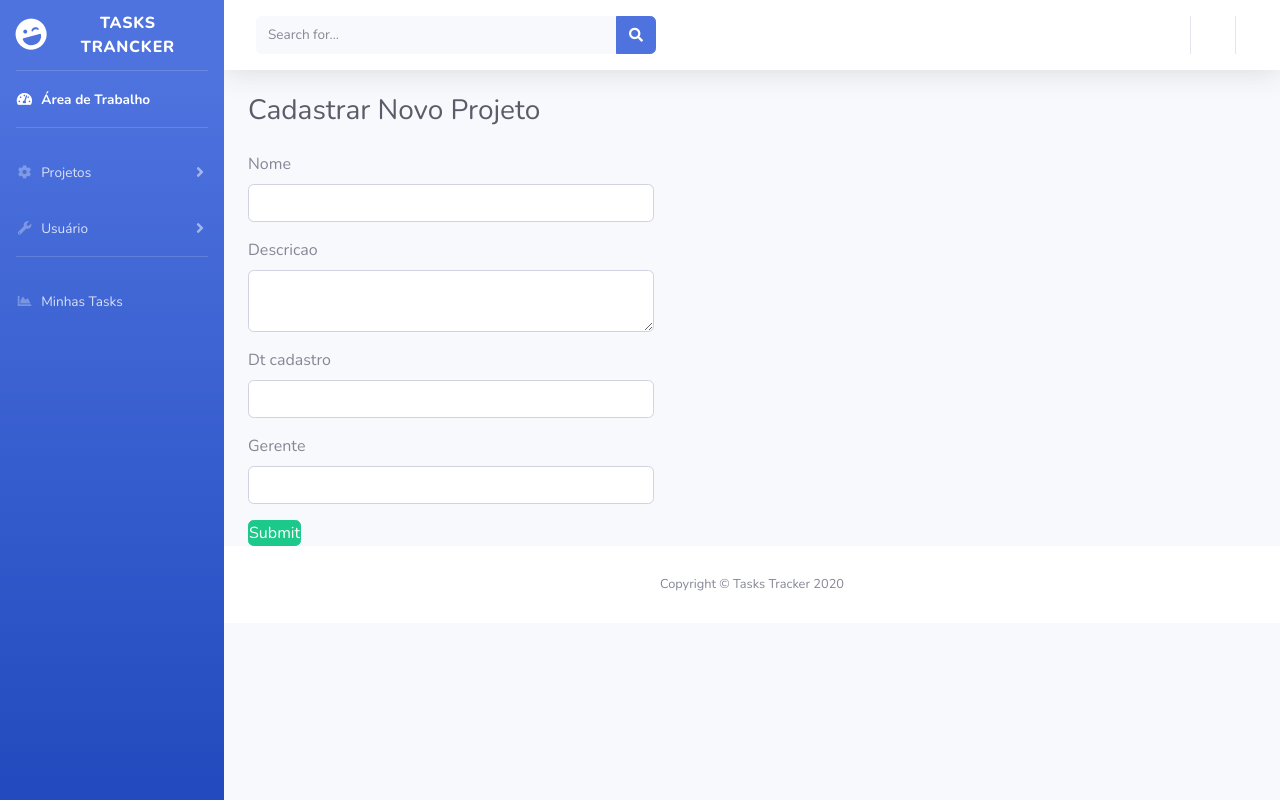
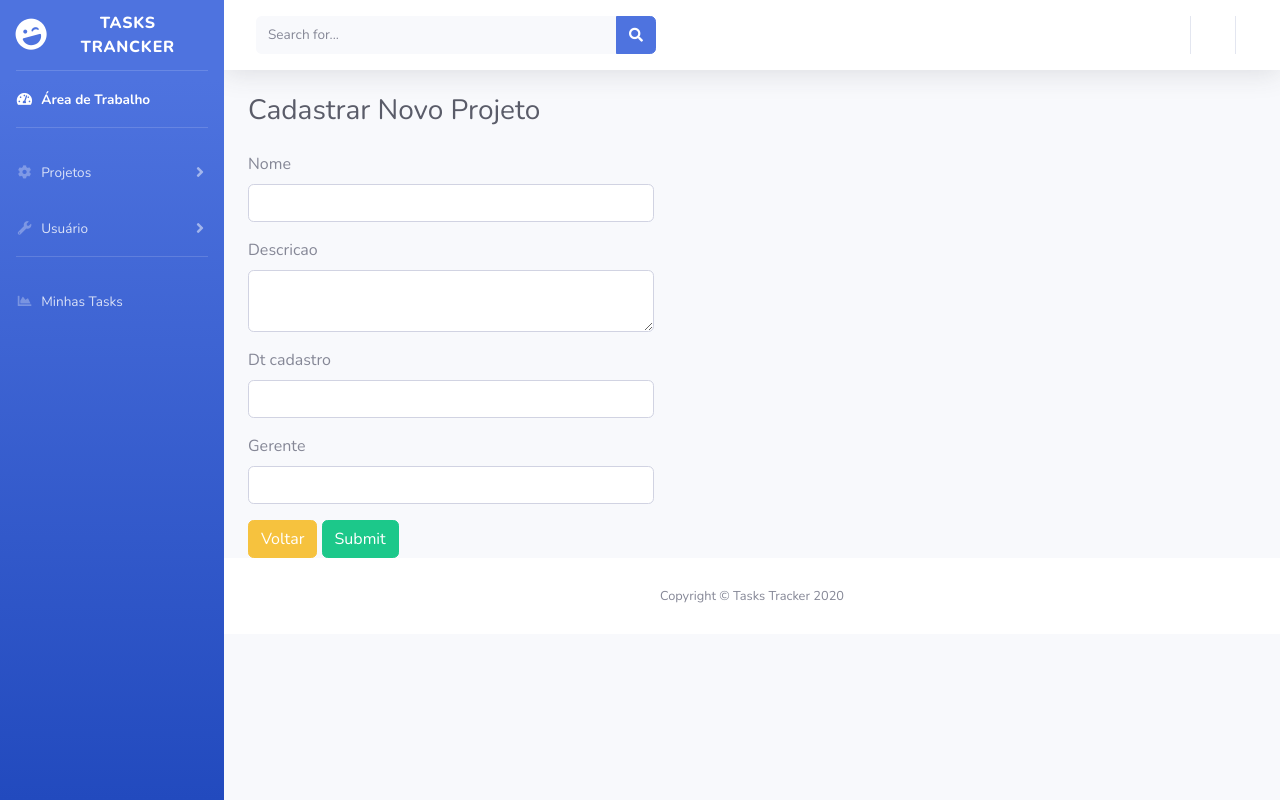
Before and after one commit to he--/tasks-tracker, a Symfony app: template templates/novo-projeto.html.twig in a window 1280 px wide. Run offline with Twig, Linux system fonts and the light colour scheme; the template is opened without the code that fills it, so the values that code supplies are empty; form fields are guessed from the names that the template uses; some libraries are stand-ins or nearby versions.

Commit message:
Atualiza ícones dos botões

```diff
--- a/templates/lista-projetos.html.twig
+++ b/templates/lista-projetos.html.twig
@@ -34,8 +34,8 @@
                                             <td>{{ projeto.gerente }}</td>
                                             <td>{{ projeto.dtCadastro| date("m/d/Y") }}</td>
                                             <td>
-                                                <a href="editar/{{ projeto.id }}" class="btn btn-success btn-circle btn-sm">
-                                                    <i class="fas fa-check"></i>
+                                                <a href="editar/{{ projeto.id }}" class="btn btn-info btn-circle btn-sm">
+                                                    <i class="fas fa-edit"></i>
                                                 </a>
                                                 <a href="{{ path('visualizar_projeto', {'projeto': projeto.id}) }}" class="btn btn-danger btn-circle btn-sm">
                                                     <i class="fas fa-trash"></i>
--- a/templates/novo-projeto.html.twig
+++ b/templates/novo-projeto.html.twig
@@ -23,7 +23,8 @@
                 {{ form_row(form.gerente) }}
             </div>
         </div>
-        <input class="btn btn-success btn-icon-split" type="submit"/>
+        <a href="/projetos/listar" class="btn btn-warning">Voltar</a>
+        <input class="btn btn-success" type="submit"/>
     </div>
 
 {% include 'footer.html.twig' %}
--- a/templates/usuarios-listar.html.twig
+++ b/templates/usuarios-listar.html.twig
@@ -33,8 +33,8 @@
                                             <td>{{ usuario.rolesString }}</td>
                                             <td> *********** </td>
                                             <td>
-                                                <a href="visualizar" class="btn btn-success btn-circle btn-sm">
-                                                    <i class="fas fa-check"></i>
+                                                <a href="visualizar" class="btn btn-info btn-circle btn-sm">
+                                                    <i class="fas fa-eye"></i>
                                                 </a>
                                             </td>
                                         </tr>
```
Also changed, not shown: Data/tasks.db, 1 other file.
